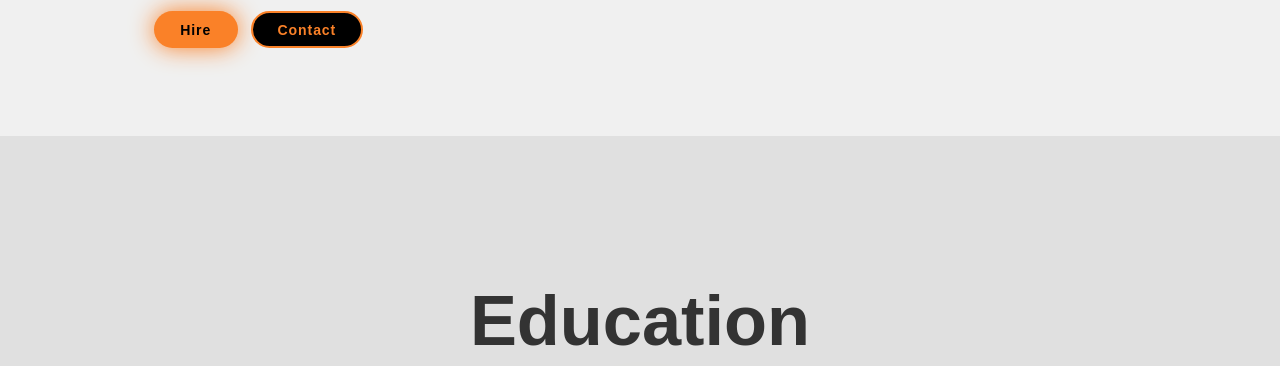
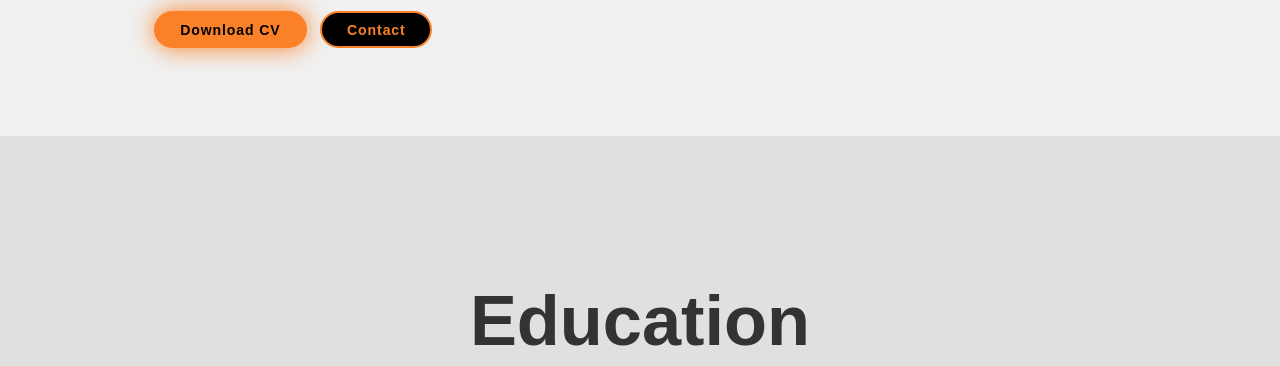
Before and after one commit to aryanrath123/My-Portfolio, a plain HTML site: page index.html in a window 1280 px wide. Shown: the part 734-1100 px from the top of the page. Drawn offline with nearby package versions, Linux system fonts and the light colour scheme; some packages are replaced by stand-ins of ours; a script that the page names is missing.

Commit message:
Update index.html

```diff
--- a/index.html
+++ b/index.html
@@ -50,7 +50,7 @@
                 <a href="https://x.com/rath2004aryan" target="_blank"><i class='bx bxl-twitter'></i></a>
             </div>
             <div class="btn-group">
-                <a href="#" class="btn">Hire</a>
+                <a href="Ex-CV.pdf" download  class="btn">Download CV</a>
                 <a href="#contact" class="btn">Contact</a>
             </div>
         </div>
```
